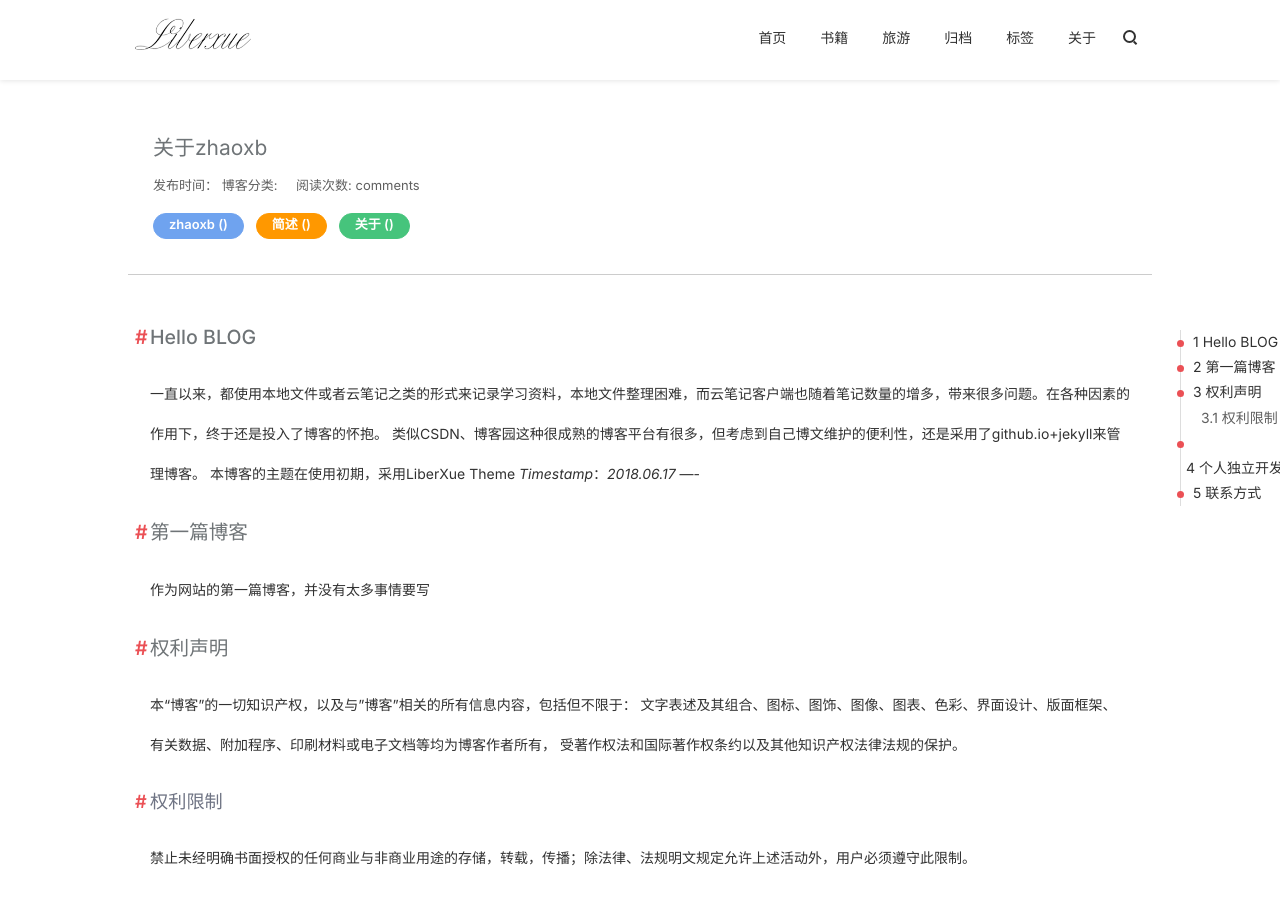
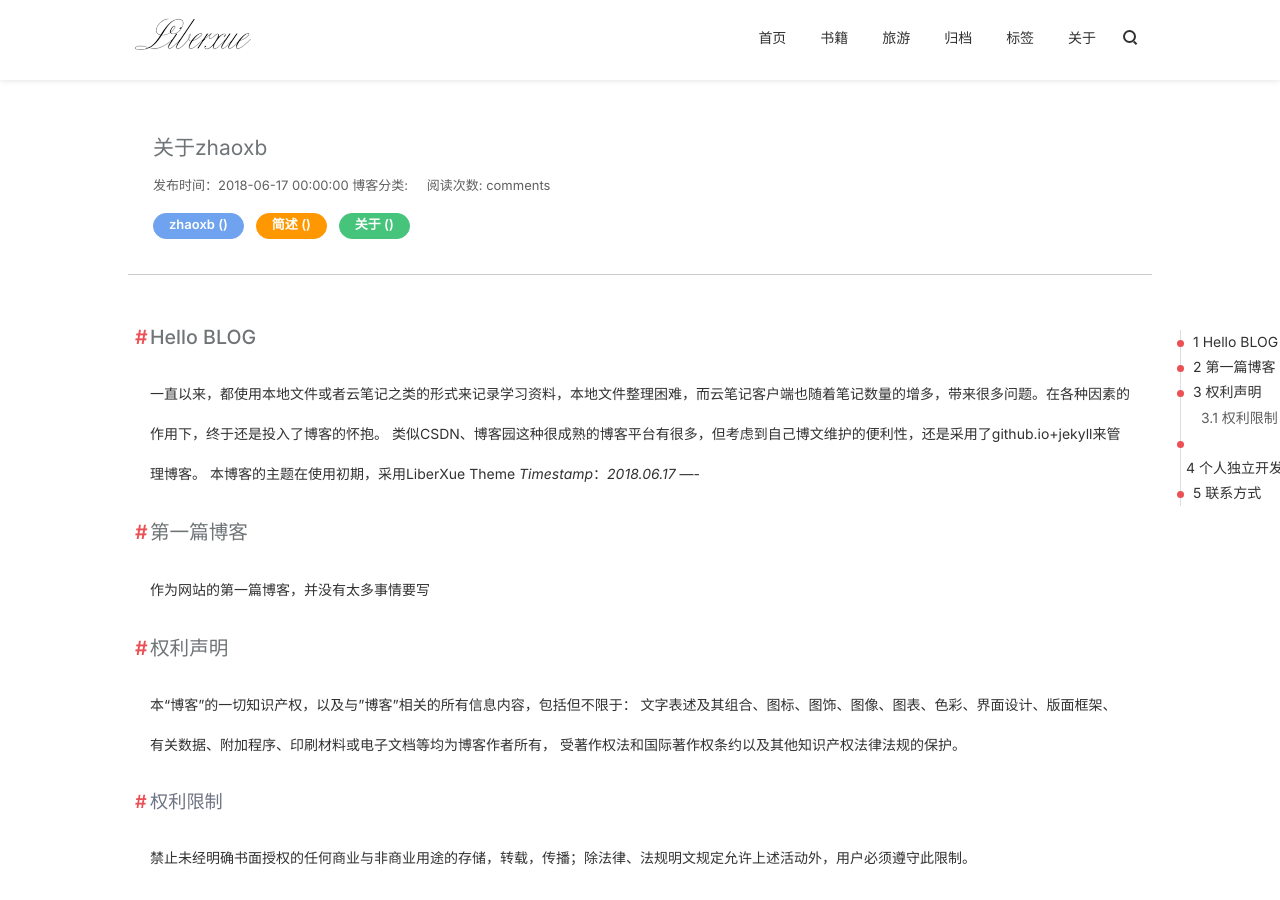
Before and after one commit to zhaoxbmsdn/zhaoxbmsdn.github.io, a Jekyll site: the page built from about.md, in a window 1280 px wide and 900 px high. Built offline with Jekyll 4.4.1, drawn with Linux system fonts in a browser that asks for light colours; nearby versions of some CDN libraries; comment, search, counter and statistics services are not loaded.

Commit message:
fix bug#最后更新时间

```diff
--- a/_layouts/blog.html
+++ b/_layouts/blog.html
@@ -99,7 +99,7 @@
 </p>
 {{ content }}
 		<p class="post-info">
-			本文由 <a href="/">zhaoxb</a> 创作，采用 <a href="https://creativecommons.org/licenses/by/4.0/" target="_blank" rel="external nofollow">知识共享署名4.0</a> 国际许可协议进行许可<br>本站文章除注明转载/出处外，均为本站原创或翻译，转载前请务必署名<br>最后编辑时间为:{{ page.date | date: "%F %H:%M:%S"}}</p>
+			本文由 <a href="/">zhaoxb</a> 创作，采用 <a href="https://creativecommons.org/licenses/by/4.0/" target="_blank" rel="external nofollow">知识共享署名4.0</a> 国际许可协议进行许可<br>本站文章除注明转载/出处外，均为本站原创或翻译，转载前请务必署名<br>最后编辑时间为:{{ page.last-date | date: "%F %H:%M:%S"}}</p>
 	</div>
 </article>
 
--- a/about.md
+++ b/about.md
@@ -2,7 +2,7 @@
 layout: blog
 title: 关于zhaoxb
 description: "关于zhaoxb的介绍"
-data: 2018-06-17 00:00:00
+date: 2018-06-17 00:00:00
 tags:
 - zhaoxb
 - 简述
```
Also changed, not shown: _posts/spring/2018-06-17-《Spring 3.x 企业应用开发实战》.md (+1 -0 lines).
